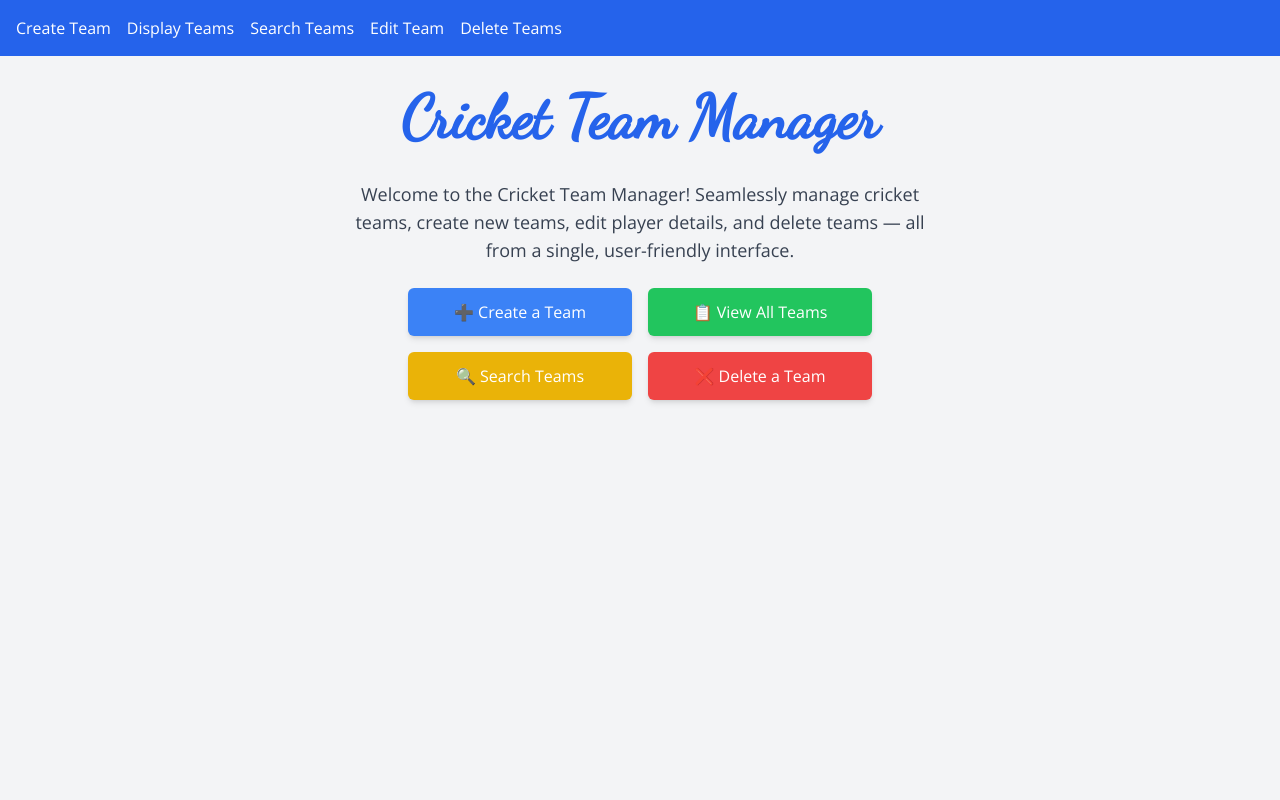
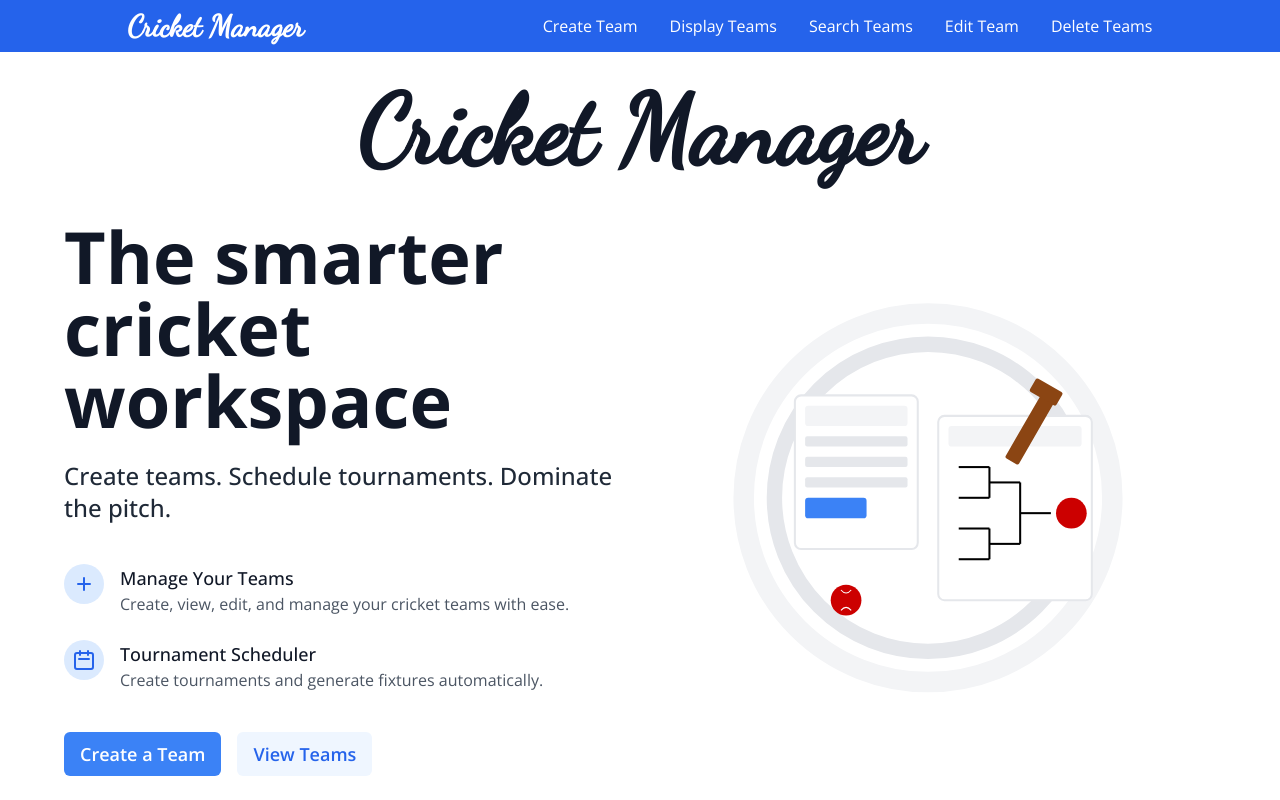
Before and after one commit to iamsaura8h/CricketTeamManager, a React (Vite) app in the folder frontend/: page / in a window 1280 px wide. Shown: the top 800 px of the page. Built offline with nearby package versions, Linux system fonts and the light colour scheme.

Commit message:
improved ui

```diff
--- a/frontend/src/App.jsx
+++ b/frontend/src/App.jsx
@@ -7,19 +7,21 @@ import SearchTeam from './components/SearchTeam';
 import EditTeam from './components/EditTeam';
 import DeleteTeam from './components/DeleteTeam';
 import HomePage from './components/HomePage';
+import LandingPage from './components/LandingPage';
 
 function App() {
   return (
     <Router> {/* Wrap the app in Router */}
-      <div className="bg-gray-100 min-h-screen">
+      <div className="bg-white min-h-screen">
         <Header />
-        <div className="flex justify-center items-center py-8">
-          <a href="/">
-            <h1 className="text-6xl font-dancing font-bold text-center text-blue-600">Cricket Team Manager</h1>
+        <div className="flex justify-center items-center md:mt-8">
+          <a href="/" className='hidden md:block'>
+            <h1 className="text-5xl md:text-8xl font-dancing font-bold text-center text-gray-900">Cricket Manager</h1>
           </a>
         </div>
         <Routes>
-          <Route path="/" element={<HomePage />} /> {/* Route for homepage */}
+          <Route path="/" element={<LandingPage />} /> {/* Route for Landing page */}
+          <Route path="/home" element={<HomePage />} /> {/* Route for homepage */}
           <Route path="/create-team" element={<CreateTeamForm />} /> {/* Route for creating teams */}
           <Route path="/display-team" element={<TeamList />} /> {/* Route for displaying teams */}
           <Route path="/search-team" element={<SearchTeam />} /> {/* Route for searching teams */}
--- a/frontend/src/components/Header.jsx
+++ b/frontend/src/components/Header.jsx
@@ -2,8 +2,11 @@ import { Link } from 'react-router-dom';
 
 function Header() {
   return (
-    <header className="p-4 bg-blue-600 text-white">
-      <nav>
+    <header className=" md:gap-0 md:flex md:justify-around bg-blue-600 p-2 text-white">
+      <div className='flex items-center justify-center'>
+        <p className='font-dancing text-3xl font-extrabold'>Cricket Manager</p>
+      </div>
+      <nav className='flex justify-center items-center md:gap-4'>
         <Link to="/create-team" className="mr-4">Create Team</Link>
         <Link to="/display-team" className="mr-4">Display Teams</Link>
         <Link to="/search-team" className='mr-4'>Search Teams</Link>
--- /dev/null
+++ b/frontend/src/components/LandingPage.jsx
@@ -0,0 +1,116 @@
+import React from 'react';
+
+const CricketManagerHero = () => {
+  return (
+    <div className="bg-white py-10 px-4 md:px-8 lg:px-16">
+      <div className="max-w-7xl mx-auto">
+        <div className="flex flex-col lg:flex-row items-center justify-between">
+          {/* Left side content */}
+          <div className="lg:w-1/2 mb-12 lg:mb-0">
+            <h1 className="text-5xl md:text-6xl lg:text-7xl font-bold text-gray-900 mb-6">
+              The smarter cricket workspace
+            </h1>
+            <p className="text-xl md:text-2xl font-medium text-gray-800 mb-10">
+              Create teams. Schedule tournaments. Dominate the pitch.
+            </p>
+            <div className="space-y-6 mb-10">
+              <div className="flex items-start">
+                <div className="flex-shrink-0 w-10 h-10 bg-blue-100 rounded-full flex items-center justify-center">
+                  <svg className="w-6 h-6 text-blue-600" fill="none" stroke="currentColor" viewBox="0 0 24 24" xmlns="http://www.w3.org/2000/svg">
+                    <path strokeLinecap="round" strokeLinejoin="round" strokeWidth="2" d="M12 6v6m0 0v6m0-6h6m-6 0H6"></path>
+                  </svg>
+                </div>
+                <div className="ml-4">
+                  <h3 className="text-lg font-medium text-gray-900">Manage Your Teams</h3>
+                  <p className="text-gray-600">Create, view, edit, and manage your cricket teams with ease.</p>
+                </div>
+              </div>
+
+              <div className="flex items-start">
+                <div className="flex-shrink-0 w-10 h-10 bg-blue-100 rounded-full flex items-center justify-center">
+                  <svg className="w-6 h-6 text-blue-600" fill="none" stroke="currentColor" viewBox="0 0 24 24" xmlns="http://www.w3.org/2000/svg">
+                    <path strokeLinecap="round" strokeLinejoin="round" strokeWidth="2" d="M8 7V3m8 4V3m-9 8h10M5 21h14a2 2 0 002-2V7a2 2 0 00-2-2H5a2 2 0 00-2 2v12a2 2 0 002 2z"></path>
+                  </svg>
+                </div>
+                <div className="ml-4">
+                  <h3 className="text-lg font-medium text-gray-900">Tournament Scheduler</h3>
+                  <p className="text-gray-600">Create tournaments and generate fixtures automatically.</p>
+                </div>
+              </div>
+            </div>
+
+            <div className="flex flex-col sm:flex-row gap-4">
+              <a href="/create-team">
+                <button className="bg-blue-500 hover:bg-blue-600 text-white font-semibold py-2 px-4 rounded-md text-lg">
+                  Create a Team
+                </button>
+              </a>
+              <a href="/display-team">
+                <button className="bg-blue-50 hover:bg-blue-100 text-blue-600 font-semibold py-2 px-4 rounded-md text-lg">
+                  View Teams
+                </button>
+              </a>
+            </div>
+            {/* <div className="mt-12">
+              <p className="text-gray-600 mb-4">Trusted by cricket clubs worldwide</p>
+              <div className="flex flex-wrap gap-8 items-center">
+                <img src="/api/placeholder/80/40" alt="Cricket club logo" className="h-8" />
+                <img src="/api/placeholder/80/40" alt="Cricket club logo" className="h-8" />
+                <img src="/api/placeholder/80/40" alt="Cricket club logo" className="h-8" />
+                <img src="/api/placeholder/80/40" alt="Cricket club logo" className="h-8" />
+              </div>
+            </div> */}
+          </div>
+
+          {/* Right side illustration */}
+          <div className="lg:w-1/2 flex justify-center">
+            <div className="relative w-full max-w-lg">
+              <svg className="w-full h-auto" viewBox="0 0 500 400" xmlns="http://www.w3.org/2000/svg">
+                {/* Background elements */}
+                <circle cx="250" cy="200" r="180" fill="none" stroke="#f3f4f6" strokeWidth="20" />
+                <circle cx="250" cy="200" r="150" fill="none" stroke="#e5e7eb" strokeWidth="15" />
+
+                {/* Teams UI card */}
+                <rect x="120" y="100" width="120" height="150" rx="6" fill="white" stroke="#e5e7eb" strokeWidth="2" />
+                <rect x="130" y="110" width="100" height="20" rx="3" fill="#f3f4f6" />
+                <rect x="130" y="140" width="100" height="10" rx="2" fill="#e5e7eb" />
+                <rect x="130" y="160" width="100" height="10" rx="2" fill="#e5e7eb" />
+                <rect x="130" y="180" width="100" height="10" rx="2" fill="#e5e7eb" />
+                <rect x="130" y="200" width="60" height="20" rx="3" fill="#3b82f6" />
+
+                {/* Schedule UI card */}
+                <rect x="260" y="120" width="150" height="180" rx="6" fill="white" stroke="#e5e7eb" strokeWidth="2" />
+                <rect x="270" y="130" width="130" height="20" rx="3" fill="#f3f4f6" />
+
+                {/* Tournament bracket */}
+                <line x1="280" y1="170" x2="310" y2="170" stroke="#000" strokeWidth="2" />
+                <line x1="280" y1="200" x2="310" y2="200" stroke="#000" strokeWidth="2" />
+                <line x1="310" y1="170" x2="310" y2="200" stroke="#000" strokeWidth="2" />
+                <line x1="310" y1="185" x2="340" y2="185" stroke="#000" strokeWidth="2" />
+
+                <line x1="280" y1="230" x2="310" y2="230" stroke="#000" strokeWidth="2" />
+                <line x1="280" y1="260" x2="310" y2="260" stroke="#000" strokeWidth="2" />
+                <line x1="310" y1="230" x2="310" y2="260" stroke="#000" strokeWidth="2" />
+                <line x1="310" y1="245" x2="340" y2="245" stroke="#000" strokeWidth="2" />
+
+                <line x1="340" y1="185" x2="340" y2="245" stroke="#000" strokeWidth="2" />
+                <line x1="340" y1="215" x2="370" y2="215" stroke="#000" strokeWidth="2" />
+                <circle cx="390" cy="215" r="15" fill="#cc0000" />
+
+                {/* Cricket elements */}
+                <circle cx="170" cy="300" r="15" fill="#cc0000" />
+                <path d="M165,290 Q170,296 175,290" fill="none" stroke="#fff" strokeWidth="1" />
+                <path d="M165,310 Q170,304 175,310" fill="none" stroke="#fff" strokeWidth="1" />
+
+                <rect x="360" y="100" width="15" height="70" rx="2" transform="rotate(30, 360, 100)" fill="#8b4513" />
+                <rect x="348" y="87" width="30" height="15" rx="2" transform="rotate(30, 360, 100)" fill="#8b4513" />
+              </svg>
+            </div>
+          </div>
+        </div>
+      </div>
+    </div>
+  );
+};
+
+export default CricketManagerHero;
```
Also changed, not shown: 2 other files (tests, documents, lock files or other folders).
